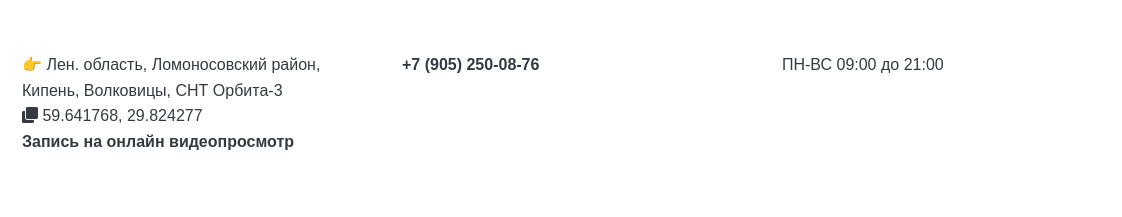
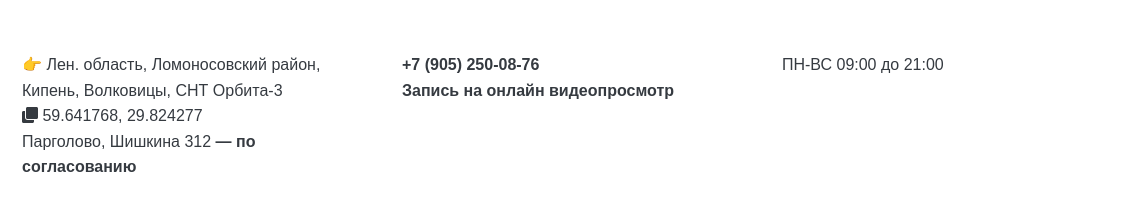
Before and after one commit to Egor-record/kamni, a website: page public/index.html in a window 1280 px wide. Shown: the top 217 px of the page, 158-1280 px from the left. Drawn offline with Linux system fonts and the light colour scheme; some packages are replaced by stand-ins of ours.

Commit message:
add pargolovo

```diff
--- a/index.js
+++ b/index.js
@@ -52,6 +52,7 @@ app.use((req, res) => {
 });
 
 
+
 app.listen(process.env.PORT, () => {
   console.log(`Server is running on port ${process.env.PORT}`);
 });
--- a/public/index.html
+++ b/public/index.html
@@ -30,13 +30,15 @@
 				<div class="col-6 col-lg-4">
 					<p class="header_address g-color-black d-md-block d-none">
 						 <a href="index.html#section-map"  onclick="richGoal('Ленобластьшапка')" class="g-color-black">👉 Лен. область,  Ломоносовский район, Кипень, Волковицы, СНТ Орбита-3</a><br>
+
 						 <span class="js-copy-coordinates" style="cursor: pointer;"><i class="fa fa-clone" aria-hidden="true"></i> 59.641768, 29.824277</span>
 						 <br>
-						 <a href="#video-call" class="header_phone g-color-black js-scroll-link"><b>Запись на онлайн видеопросмотр</b></a>
+						 <span> Парголово, Шишкина 312 <b>— по согласованию</b></span><br>
 					</p>
 				</div>
 				<div class="col-6 col-lg-4">
-					<a class="header_phone g-color-black" href="tel:+79052500876"><strong> +7 (905) 250-08-76</strong> </a>
+					<a class="header_phone g-color-black" href="tel:+79052500876"><strong> +7 (905) 250-08-76</strong> </a><br>
+					<a href="#video-call" class="header_phone g-color-black js-scroll-link d-none d-md-block"><b>Запись на онлайн видеопросмотр</b></a>
 					<p class="header_address g-color-black d-lg-none d-xl-none">
 						 <a href="index.html#section-map"  onclick="richGoal('Ленобластьшапка')" class="g-color-black">👉 Лен. область,  Ломоносовский район, Кипень, Волковицы, СНТ Орбита-3</a></p>
 					<p class="d-lg-none"><span class="js-copy-coordinates" style="cursor: pointer;"><i class="fa fa-clone" aria-hidden="true"></i> 59.641768, 29.824277</span>
@@ -48,7 +50,8 @@
 					<p class="header_time g-color-black">
              			ПН-ВС 09:00 до 21:00
 					</p>
-					<a href="#video-call" class="header_phone g-color-black js-scroll-link d-md-none"><b>Запись на онлайн видеопросмотр</b></a>
+					<a href="#video-call" class="header_phone g-color-black js-scroll-link d-md-none"><b>Запись на онлайн видеопросмотр</b></a><br/><br/>
+					<span class="d-md-none"> Парголово, Шишкина 312 <b>— по согласованию</b></span><br>
 				</div>
 
 			</div>
```
